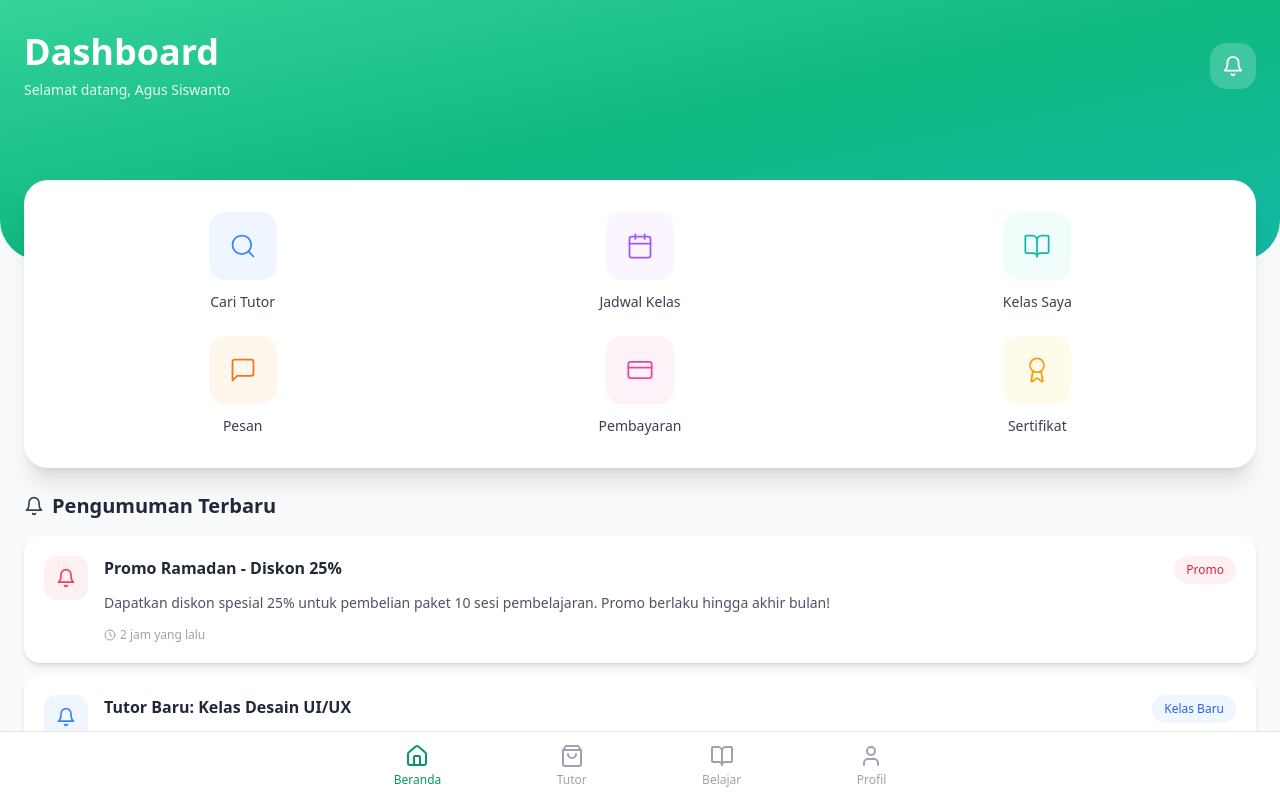
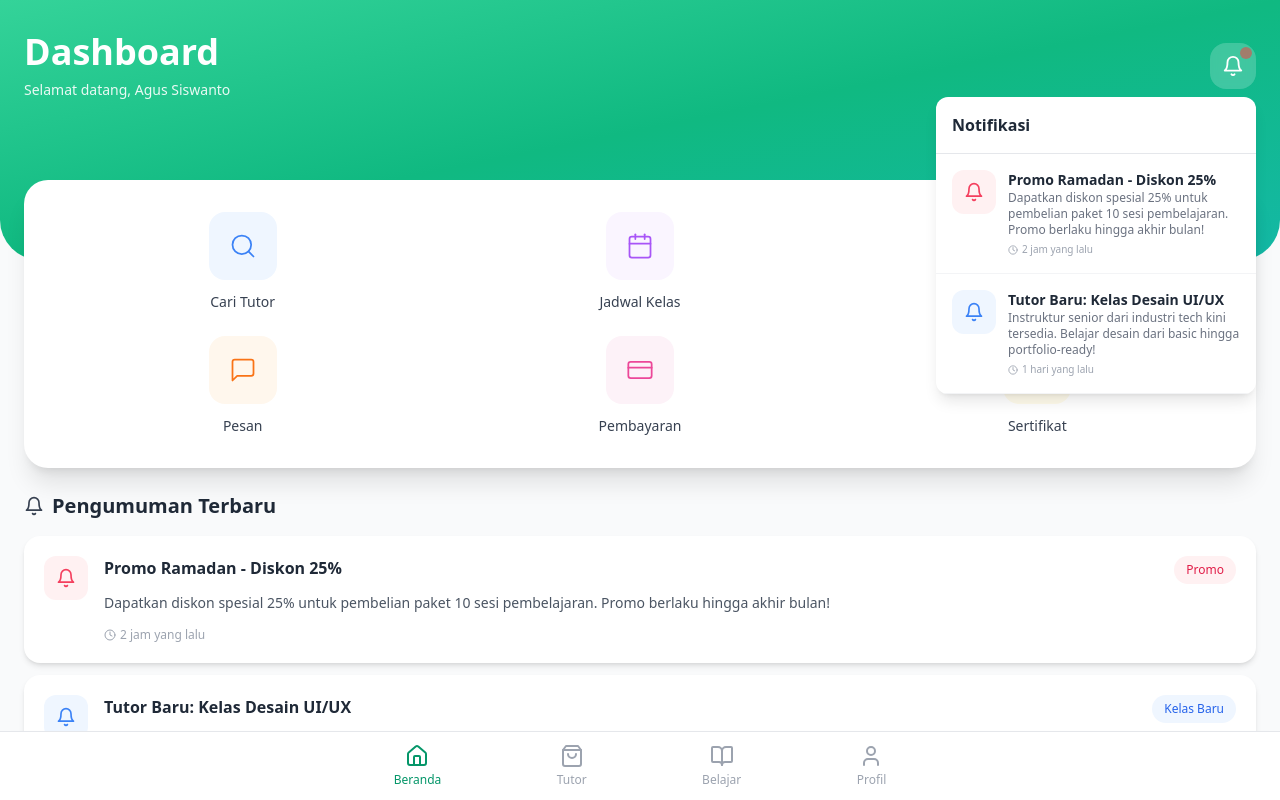
Before and after one commit to xcodeme21/sinau, a Next.js app: page /student/dashboard in a window 1280 px wide. Both pictures are taken after a click on the button 1233 px from the left and 66 px from the top of the page. Shown: the top 800 px of the page. Built offline with nearby package versions, Linux system fonts and the light colour scheme.

Commit message:
notification

```diff
--- a/src/containers/student/dashboard/DashboardContainer.tsx
+++ b/src/containers/student/dashboard/DashboardContainer.tsx
@@ -46,6 +46,7 @@ interface Category {
 
 export default function DashboardContainer() {
   const [selectedCategory, setSelectedCategory] = useState('all')
+  const [showNotifications, setShowNotifications] = useState(false)
 
   const categories: Category[] = [
     { id: 'all', name: 'Semua', icon: '📚' },
@@ -150,9 +151,58 @@ export default function DashboardContainer() {
               Selamat datang, Agus Siswanto
             </p>
           </div>
-          <button className="bg-white bg-opacity-20 p-3 rounded-2xl backdrop-blur-sm hover:bg-opacity-30 transition">
-            <Bell size={22} />
-          </button>
+          <div className="relative">
+            <button
+              onClick={() => setShowNotifications(!showNotifications)}
+              className="bg-white bg-opacity-20 p-3 rounded-2xl backdrop-blur-sm hover:bg-opacity-30 transition relative">
+              <Bell size={22} />
+              {/* Badge notifikasi */}
+              {announcements.length > 0 && (
+                <span className="absolute top-1 right-1 w-3 h-3 bg-red-500 rounded-full animate-pulse"></span>
+              )}
+            </button>
+
+            {/* Dropdown notifikasi */}
+            {showNotifications && (
+              <div className="absolute right-0 mt-2 w-80 bg-white rounded-xl shadow-lg overflow-hidden z-50">
+                <div className="p-4 border-b border-gray-200 font-semibold text-gray-800">
+                  Notifikasi
+                </div>
+                <div className="max-h-60 overflow-y-auto">
+                  {announcements.map((item, idx) => (
+                    <div
+                      key={idx}
+                      className="flex items-start p-4 border-b border-gray-100 hover:bg-gray-50 cursor-pointer">
+                      <div
+                        className={`p-3 rounded-xl mr-3 ${
+                          item.category === 'Promo'
+                            ? 'bg-rose-50'
+                            : 'bg-blue-50'
+                        }`}>
+                        <Bell
+                          className={`${
+                            item.category === 'Promo'
+                              ? 'text-rose-500'
+                              : 'text-blue-500'
+                          }`}
+                          size={20}
+                        />
+                      </div>
+                      <div className="flex-1">
+                        <h4 className="font-semibold text-gray-800 text-sm">
+                          {item.title}
+                        </h4>
+                        <p className="text-xs text-gray-500">{item.desc}</p>
+                        <span className="text-[10px] text-gray-400 flex items-center mt-1">
+                          <Clock size={10} className="mr-1" /> {item.time}
+                        </span>
+                      </div>
+                    </div>
+                  ))}
+                </div>
+              </div>
+            )}
+          </div>
         </div>
       </div>
 
```
